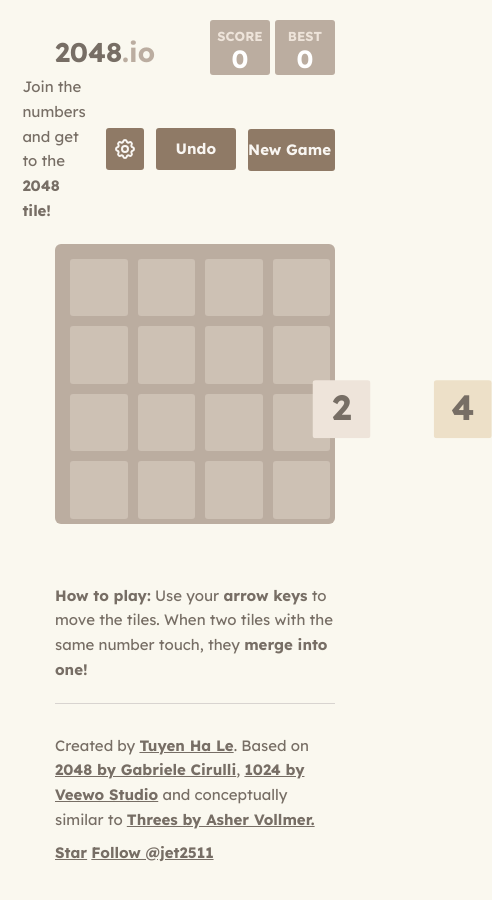
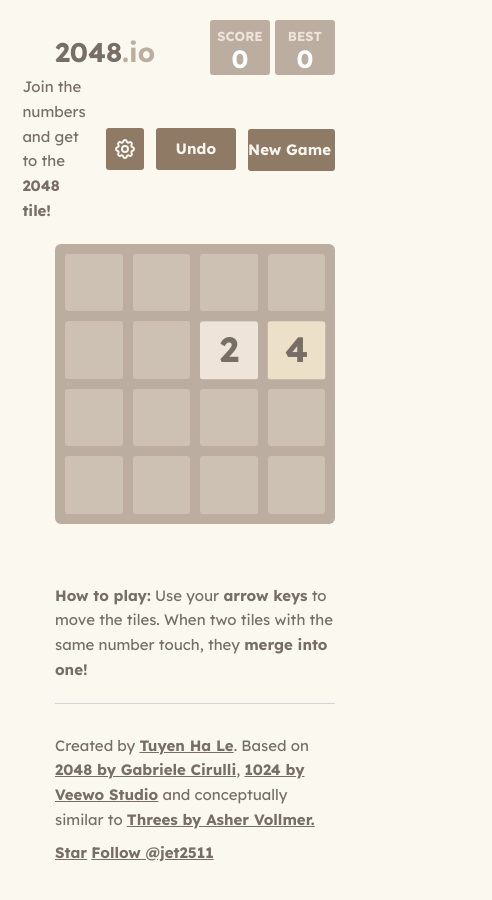
Before and after one commit to jet2511/2048, a website built with Vite: page index.html in a window 390 px wide. Shown: the whole page, 492 px wide, since content can reach past the window. Built offline with nearby package versions, Linux system fonts and the light colour scheme.

Commit message:
feat: implement game grid styling and HTMLActuator for dynamic board rendering

```diff
--- a/assets/css/game.css
+++ b/assets/css/game.css
@@ -119,24 +119,28 @@
     .game-container {
         margin-top: 17px;
         position: relative;
-        padding: 10px;
-        background: #bbada0;
+        padding: var(--tile-margin);
+        background: var(--field-bg);
         border-radius: 6px;
-        width: 280px;
-        height: 280px;
+        width: 100%;
+        max-width: 280px; /* Outer limit on very small screens */
+        aspect-ratio: 1 / 1;
+        height: auto;
         box-sizing: border-box;
     }
     .grid-container {
         position: absolute;
+        top: var(--tile-margin);
+        left: var(--tile-margin);
         z-index: 1;
     }
     .grid-row {
-        margin-bottom: 10px;
+        margin-bottom: var(--tile-margin);
     }
     .grid-cell {
-        width: 57.5px;
-        height: 57.5px;
-        margin-right: 10px;
+        width: var(--tile-size);
+        height: var(--tile-size);
+        margin-right: var(--tile-margin);
         border-radius: 3px;
         background: rgba(238, 228, 218, 0.35);
     }
--- a/assets/js/html_actuator.js
+++ b/assets/js/html_actuator.js
@@ -10,7 +10,13 @@ export default class HTMLActuator {
         this.outerContainer = document.querySelector(".outerContainer");
 
         this.score = 0;
+        this.size = 4; // Default size
         this.setupConfirmModal();
+
+        // Listen for window resize to handle responsiveness
+        window.addEventListener("resize", () => {
+            this.updateCSSVars(this.size);
+        });
     }
 
     setupConfirmModal() {
@@ -79,6 +85,7 @@ export default class HTMLActuator {
 
     // Set up the grid background based on size
     setupGrid(size) {
+        this.size = size;
         this.clearContainer(this.gridContainer);
 
         for (let i = 0; i < size; i++) {
@@ -99,13 +106,21 @@ export default class HTMLActuator {
 
     updateCSSVars(size) {
         const root = document.documentElement;
-        const spacing = 15; // px
-        const containerSize = 500; // px
+        const gameContainer = document.querySelector(".game-container");
+
+        // Get the current width of the container on screen
+        // If it's not visible yet (startup), it will fall back to base.css values
+        const rect = gameContainer.getBoundingClientRect();
+        const containerSize = rect.width > 0 ? rect.width : 500;
+
+        // Match the spacing (varies by screen size but usually 15px or 10px on mobile)
+        const spacing = window.innerWidth <= 520 ? 10 : 15;
         const tileSize = (containerSize - (spacing * (size + 1))) / size;
 
         root.style.setProperty('--grid-row-cells', size);
         root.style.setProperty('--tile-size', `${tileSize}px`);
         root.style.setProperty('--tile-margin', `${spacing}px`);
+        root.style.setProperty('--game-container-size', `${containerSize}px`);
     }
 
     actuate(grid, metadata) {
```
